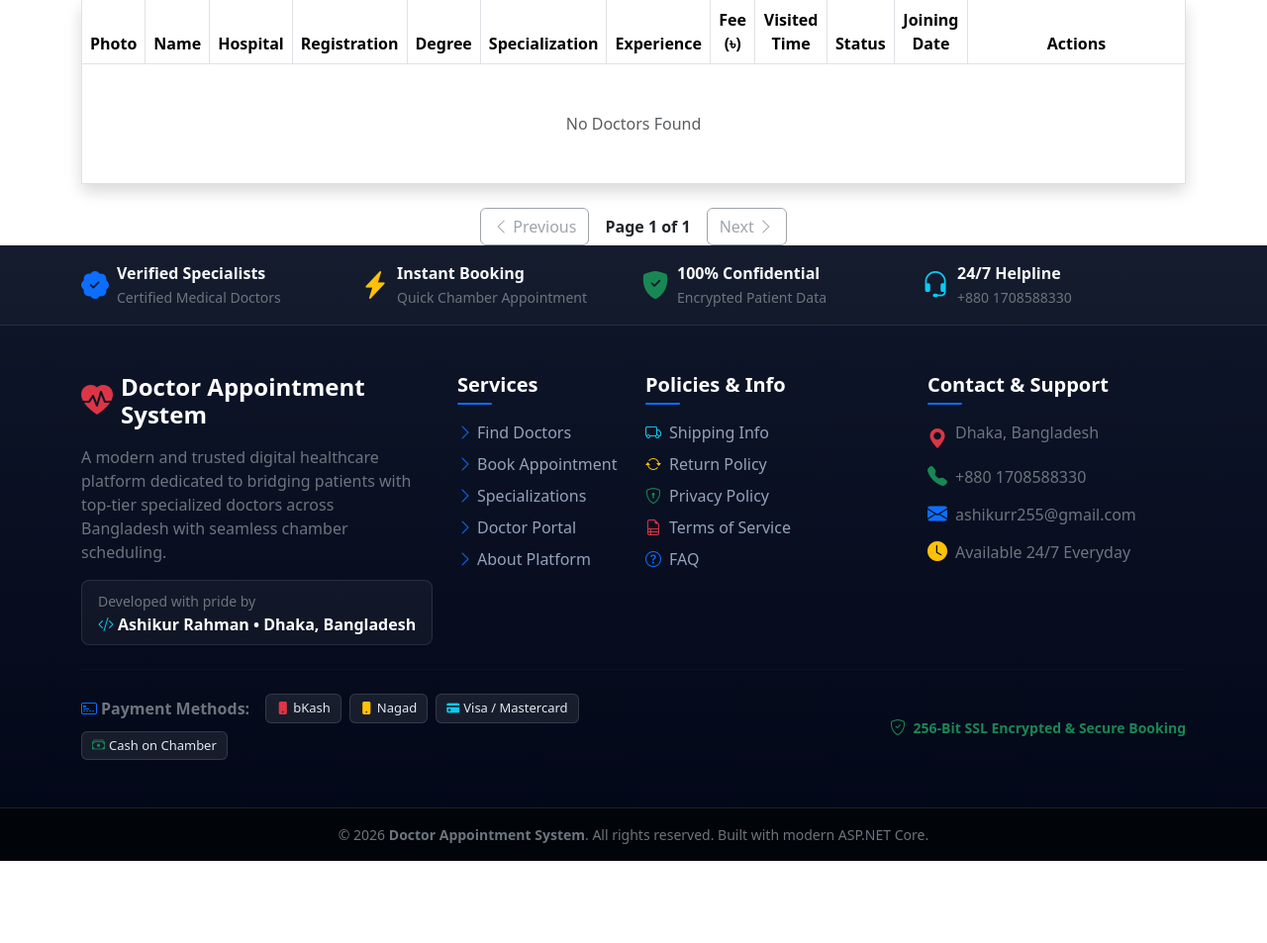
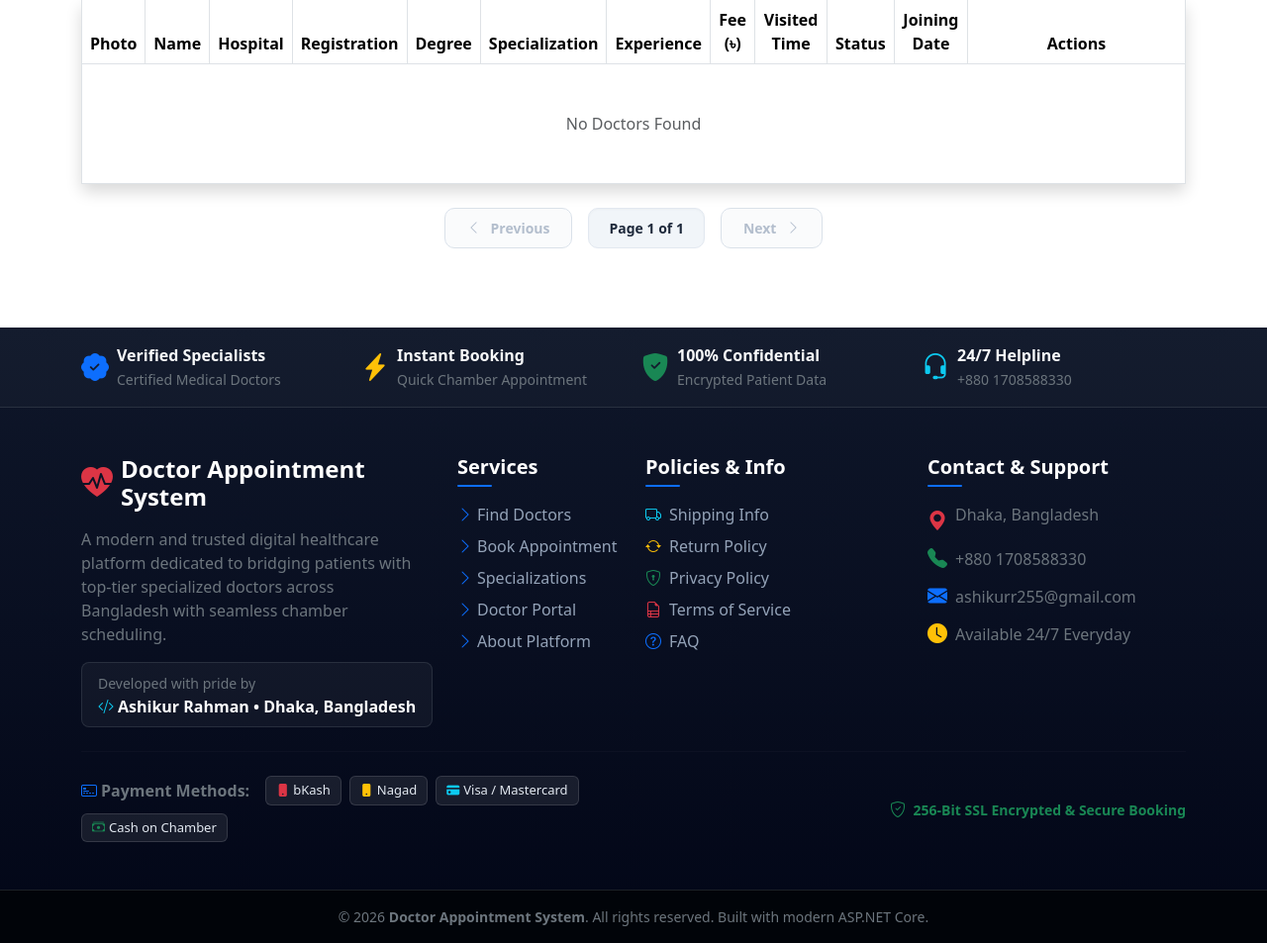
Before and after one commit to ashikur-255/DoctorAppointmentSystem.Web, an ASP.NET Core app: page /Doctors in a window 1280 px wide. Shown: the part 394-1347 px from the top of the page at 99% size. Before the commit the page ends 1264 px from the top, so only its background shows below. Run offline with ASP.NET Core 8, Linux system fonts and the light colour scheme; some libraries are stand-ins or nearby versions.

Commit message:
Remove verbose image preview text, improve pagination spacing and hover styling, and fix doctor details on appointment booking

```diff
--- a/DoctorAppointmentSystem.Web/Controllers/AppointmentsController.cs
+++ b/DoctorAppointmentSystem.Web/Controllers/AppointmentsController.cs
@@ -301,6 +301,7 @@ namespace DoctorAppointmentSystem.Web.Controllers
         }
 
         [HttpGet]
+        [AllowAnonymous]
         public async Task<IActionResult> GetDoctorDetails(int doctorId)
         {
             var doctor = await _db.Doctors
--- a/DoctorAppointmentSystem.Web/Views/Doctors/Index.cshtml
+++ b/DoctorAppointmentSystem.Web/Views/Doctors/Index.cshtml
@@ -256,39 +256,36 @@
 
 
         <!-- ===== PAGINATION ===== -->
-
-        <div class="d-flex justify-content-center align-items-center mt-4">
-
+        <div class="d-flex justify-content-center align-items-center custom-pagination-wrapper">
             @if (Model.HasPreviousPage)
             {
-                <a href="#" data-page="@(Model.PageNumber - 1)" class="btn btn-outline-primary page-link me-2">
+                <a href="#" data-page="@(Model.PageNumber - 1)" class="custom-pagination-btn page-link me-2">
                     <i class="bi bi-chevron-left me-1"></i>Previous
                 </a>
             }
             else
             {
-                <span class="btn btn-outline-secondary disabled me-2">
+                <span class="custom-pagination-btn disabled me-2">
                     <i class="bi bi-chevron-left me-1"></i>Previous
                 </span>
             }
 
-            <span class="fw-bold mx-2">
+            <span class="custom-page-badge mx-2">
                 Page @Model.PageNumber of @Model.PageCount
             </span>
 
             @if (Model.HasNextPage)
             {
-                <a href="#" data-page="@(Model.PageNumber + 1)" class="btn btn-outline-primary page-link ms-2">
+                <a href="#" data-page="@(Model.PageNumber + 1)" class="custom-pagination-btn page-link ms-2">
                     Next<i class="bi bi-chevron-right ms-1"></i>
                 </a>
             }
             else
             {
-                <span class="btn btn-outline-secondary disabled ms-2">
+                <span class="custom-pagination-btn disabled ms-2">
                     Next<i class="bi bi-chevron-right ms-1"></i>
                 </span>
             }
-
         </div>
 
     </div>
--- a/DoctorAppointmentSystem.Web/Views/Shared/_Layout.cshtml
+++ b/DoctorAppointmentSystem.Web/Views/Shared/_Layout.cshtml
@@ -374,4 +374,56 @@
         transform: translateY(-3px);
         box-shadow: 0 6px 20px rgba(13, 110, 253, 0.6);
     }
+
+    /* ================= UNIVERSAL PAGINATION STYLES ================= */
+    .custom-pagination-wrapper {
+        margin-top: 1.5rem !important;
+        margin-bottom: 3.5rem !important;
+        padding-bottom: 1.5rem !important;
+    }
+
+    .custom-pagination-btn {
+        display: inline-flex;
+        align-items: center;
+        gap: 6px;
+        padding: 9px 22px;
+        font-size: 14px;
+        font-weight: 600;
+        color: #0d6efd;
+        background-color: #ffffff;
+        border: 1.5px solid #0d6efd;
+        border-radius: 10px;
+        text-decoration: none;
+        box-shadow: 0 2px 6px rgba(13, 110, 253, 0.08);
+        transition: all 0.25s ease-in-out;
+        cursor: pointer;
+    }
+
+    .custom-pagination-btn:hover:not(.disabled) {
+        background: linear-gradient(135deg, #0d6efd 0%, #0b5ed7 100%) !important;
+        color: #ffffff !important;
+        border-color: #0b5ed7 !important;
+        transform: translateY(-2px);
+        box-shadow: 0 6px 18px rgba(13, 110, 253, 0.28) !important;
+    }
+
+    .custom-pagination-btn.disabled {
+        color: #94a3b8 !important;
+        background-color: #f8fafc !important;
+        border-color: #cbd5e1 !important;
+        cursor: not-allowed;
+        box-shadow: none;
+        opacity: 0.7;
+    }
+
+    .custom-page-badge {
+        padding: 9px 20px;
+        font-size: 14px;
+        font-weight: 700;
+        color: #1e293b;
+        background: #f1f5f9;
+        border: 1px solid #e2e8f0;
+        border-radius: 10px;
+        box-shadow: inset 0 1px 2px rgba(0,0,0,0.03);
+    }
 </style>
```
Also changed, not shown: DoctorAppointmentSystem.Web/Views/Appointments/Create.cshtml (+76 -45 lines), DoctorAppointmentSystem.Web/Views/Appointments/_AppointmentsTable.cshtml (+6 -6 lines), DoctorAppointmentSystem.Web/Views/Doctors/Create.cshtml (+2 -8 lines), DoctorAppointmentSystem.Web/Views/Doctors/Edit.cshtml (+3 -14 lines), DoctorAppointmentSystem.Web/Views/Doctors/_DoctorsTable.cshtml (+6 -6 lines), DoctorAppointmentSystem.Web/Views/Patients/_PatientsTable.cshtml (+6 -6 lines).
